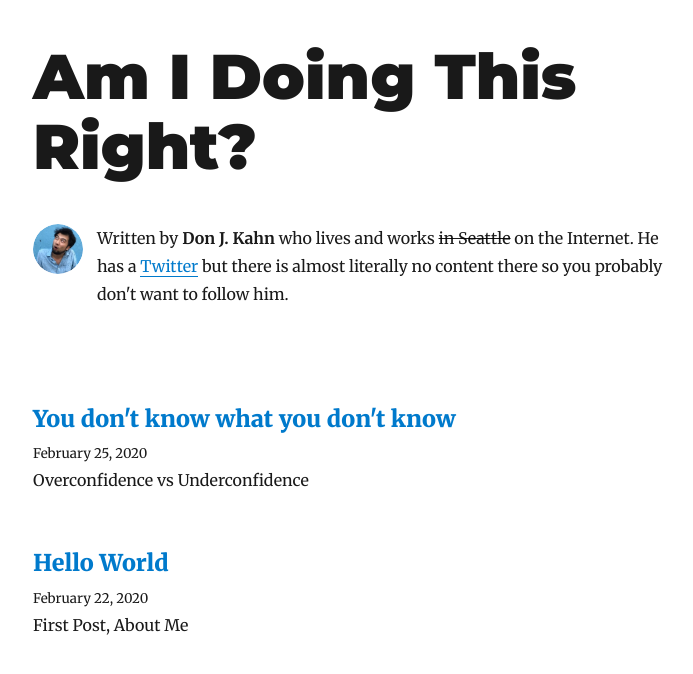
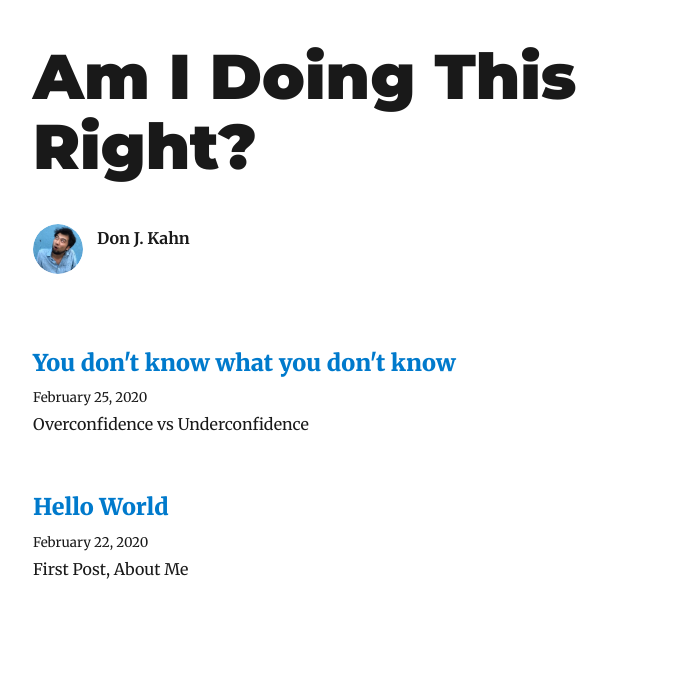
Before and after one commit to kahdojay/kdj-blog, a Gatsby site: page / in a window 1280 px wide. Shown: the whole page, without its empty margins (292-985 px from the left). Built offline with nearby package versions, Linux system fonts and the light colour scheme; Gatsby itself is replaced by a stand-in of ours; some packages are replaced by stand-ins of ours.

Commit message:
More nits

```diff
--- a/gatsby-config.js
+++ b/gatsby-config.js
@@ -63,7 +63,7 @@ module.exports = {
         background_color: `#ffffff`,
         theme_color: `#663399`,
         display: `minimal-ui`,
-        icon: `content/assets/gatsby-icon.png`,
+        icon: `content/assets/profile-pic.jpg`,
       },
     },
     `gatsby-plugin-react-helmet`,
--- a/src/components/bio.js
+++ b/src/components/bio.js
@@ -54,9 +54,7 @@ const Bio = () => {
         }}
       />
       <p>
-        Written by <strong>{author}</strong> who lives and works <s>in Seattle</s> on the Internet.
-        {` `}
-        He has a <a href={`https://twitter.com/${social.twitter}`}>Twitter</a> but there is almost literally no content there so you probably don't want to follow him.
+        <strong>{author}</strong>
       </p>
     </div>
   )
```
Also changed, not shown: content/blog/hello-world/salty_egg.jpg (deleted).
